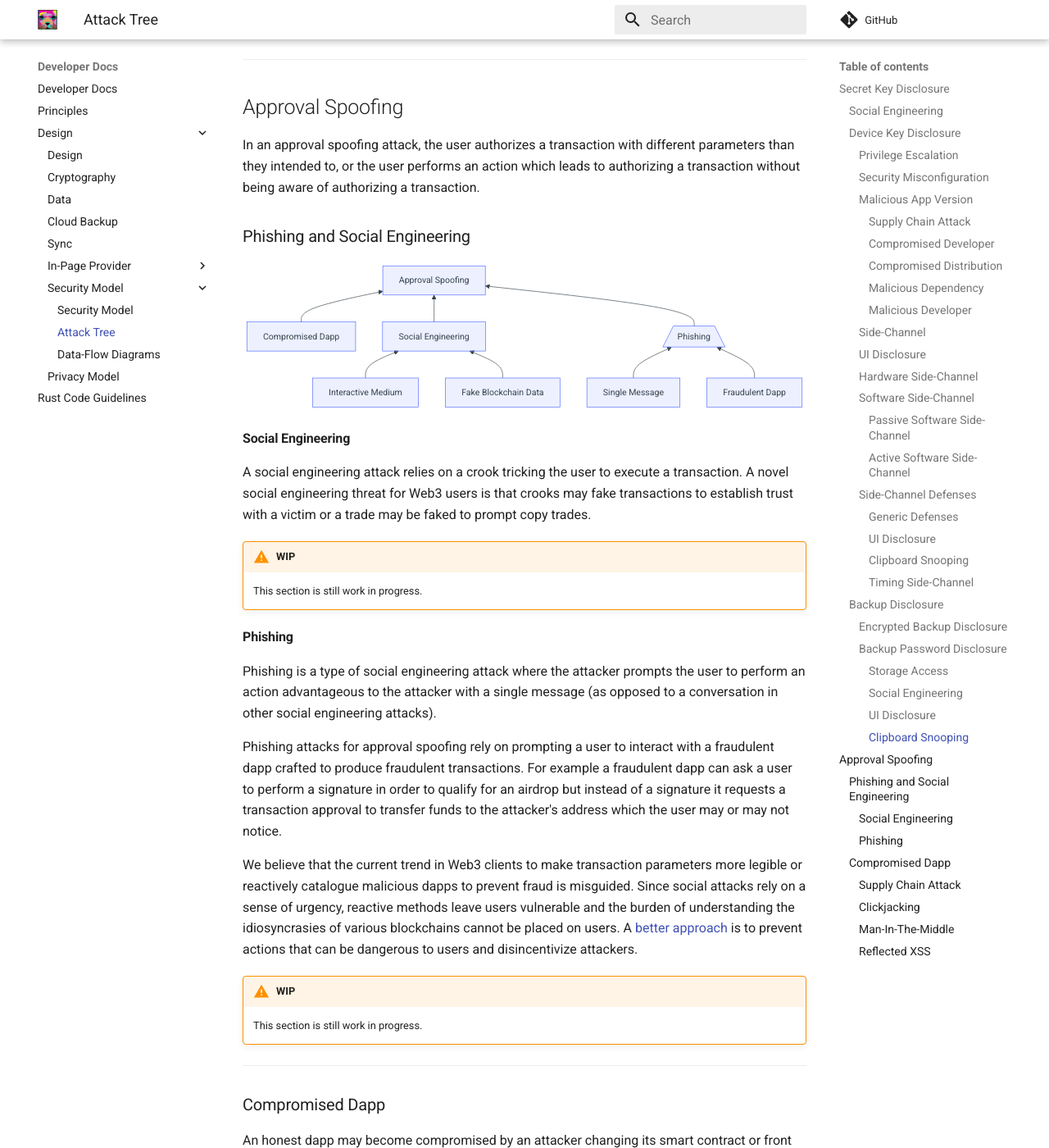
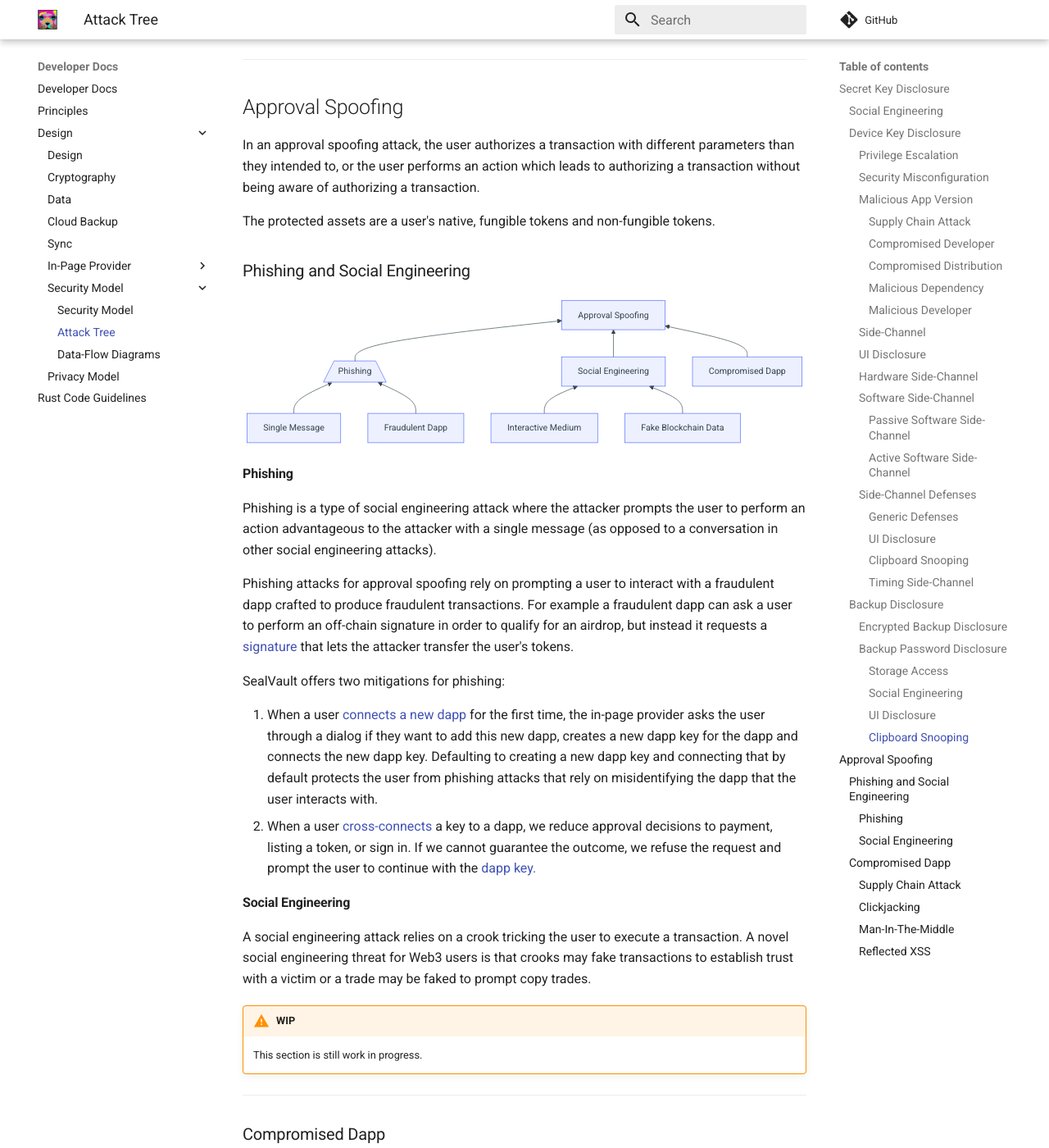
Before and after one commit to sealvault/sealvault, an MkDocs documentation site: the page built from website/src/dev-docs/design/attack-tree.md, in a window 1280 px wide and 1400 px high, scrolled down 6724 px. Shown: the whole window at 82% size. Built offline with MkDocs 1.6.1 and Material for MkDocs 9.7.7, drawn with Linux system fonts in a browser that asks for light colours; comment, search, counter and statistics services are not loaded; some of the changed text lies outside the part shown.

Commit message:
Update attack tree

````diff
--- a/website/src/dev-docs/design/attack-tree.md
+++ b/website/src/dev-docs/design/attack-tree.md
@@ -443,12 +443,21 @@ In an approval spoofing attack, the user authorizes a transaction with different
 parameters than they intended to, or the user performs an action which leads to
 authorizing a transaction without being aware of authorizing a transaction.
 
+The protected assets are a user's native, fungible tokens and non-fungible
+tokens.
+
 ### Phishing and Social Engineering
 
 ```mermaid
 flowchart BT
-  compromised_dapp[Compromised Dapp]
-  --> approval_spoofing
+  phishing[Phishing]
+  --> approval_spoofing[Approval Spoofing]
+
+  single_message[Single Message]
+  --> phishing[/Phishing\]
+
+  fraudulent_dapp[Fraudulent Dapp]
+  --> phishing
 
   social_engineering[Social Engineering]
   --> approval_spoofing
@@ -459,27 +468,10 @@ flowchart BT
   fake_data[Fake Blockchain Data]
   --> social_engineering
 
-  phishing[Phishing]
-  --> approval_spoofing[Approval Spoofing]
+  compromised_dapp[Compromised Dapp]
+  --> approval_spoofing
 
-  single_message[Single Message]
-  --> phishing[/Phishing\]
-
-  fraudulent_dapp[Fraudulent Dapp]
-  --> phishing
 ```
-
-#### Social Engineering
-
-A social engineering attack relies on a crook tricking the user to execute a
-transaction. A novel social engineering threat for Web3 users is that crooks may
-fake transactions to establish trust with a victim or a trade may be faked to
-prompt copy trades.
-
-
-!!! warning "WIP"
-
-    This section is still work in progress.
 
 #### Phishing
 
@@ -489,22 +481,34 @@ opposed to a conversation in other social engineering attacks).
 
 Phishing attacks for approval spoofing rely on prompting a user to interact with
 a fraudulent dapp crafted to produce fraudulent transactions.  For example a
-fraudulent dapp can ask a user to perform a signature in order to qualify for an
-airdrop but instead of a signature it requests a transaction approval to
-transfer funds to the attacker's address which the user may or may not notice.
+fraudulent dapp can ask a user to perform an off-chain signature in order to
+qualify for an airdrop, but instead it requests a
+[signature](./in-page-provider.md#signatures) that lets the attacker transfer
+the user's tokens.
 
-We believe that the current trend in Web3 clients to make transaction parameters
-more legible or reactively catalogue malicious dapps to prevent fraud is
-misguided.  Since social attacks rely on a sense of urgency, reactive
-methods leave users vulnerable and the burden of understanding the
-idiosyncrasies of various blockchains cannot be placed on users.  A [better
-approach](./security-model.md#deception-mitigation) is to prevent actions that
-can be dangerous to users and disincentivize attackers.
+SealVault offers two mitigations for phishing:
+
+1. When a user [connects a new dapp](./in-page-provider.md#new-dapp-flow) for
+   the first time, the in-page provider asks the user through a dialog if they
+   want to add this new dapp, creates a new dapp key for the dapp and connects
+   the new dapp key. Defaulting to creating a new dapp key and connecting that
+   by default protects the user from phishing attacks that rely on
+   misidentifying the dapp that the user interacts with.
+2. When a user [cross-connects](./cross-connect.md) a key to a dapp, we reduce
+   approval decisions to payment, listing a token, or sign in. If we cannot
+   guarantee the outcome, we refuse the request and prompt the user to continue
+   with the [dapp key.](./dapp-keys.md)
+
+#### Social Engineering
+
+A social engineering attack relies on a crook tricking the user to execute a
+transaction. A novel social engineering threat for Web3 users is that crooks may
+fake transactions to establish trust with a victim or a trade may be faked to
+prompt copy trades.
 
 !!! warning "WIP"
 
     This section is still work in progress.
-
 
 ---
 ### Compromised Dapp
@@ -549,16 +553,9 @@ flowchart BT
 
 #### Supply Chain Attack
 
-
-SealVault offers the following mitigations against supply chain attacks on
-dapps:
-
-1. [Dapp keys](./dapp-keys.md) limit the damage a compromised dapp
-   can do to the assets belonging to that dapp.
-1. In the future we will warn the user if a smart contract has changed for a
-   previously used dapp.
-1. In the future we will warn the user about suspicious transactions based on
-   their previous usage of the dapp.
+SealVault mitigates supply chain attacks on dapps with [dapp
+keys](./dapp-keys.md) that limit the damage a compromised dapp can do to the
+assets belonging to that dapp.
 
 #### Clickjacking
 
````
